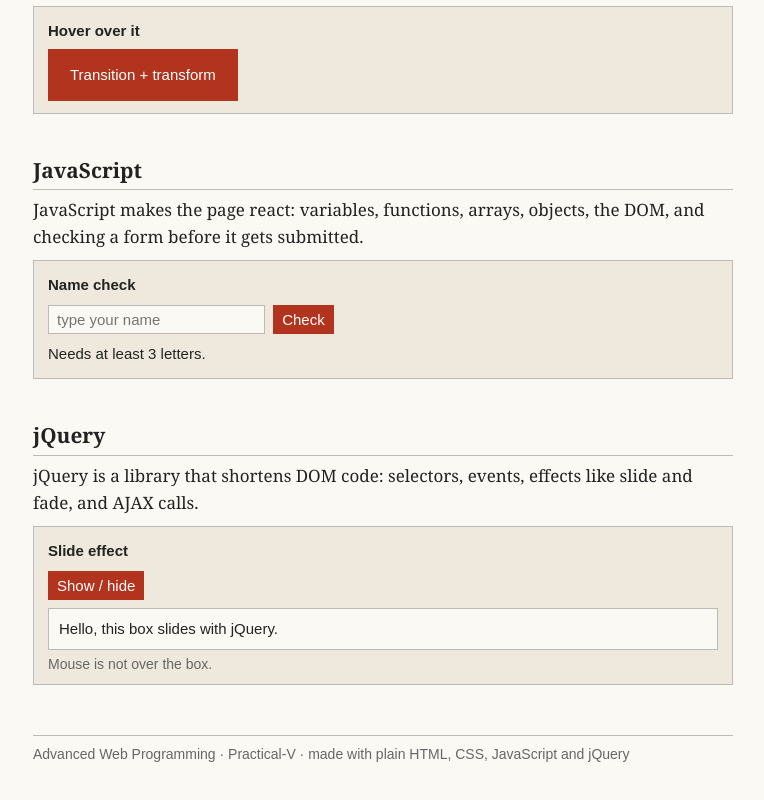
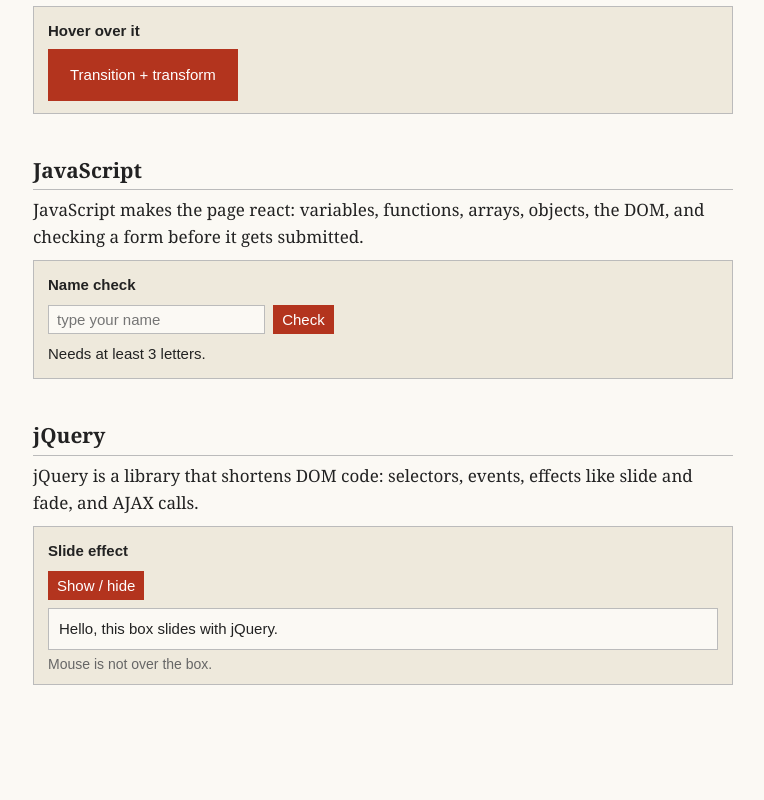
Before and after one commit to vscode5407/AWP-Class-Assignment, a plain HTML site: page index.html in a window 1280 px wide. Shown: the part 589-1389 px from the top of the page, without its empty margins (257-1021 px from the left). After the commit the page ends 1344 px from the top, so only its background shows below. Drawn offline with nearby package versions, Linux system fonts and the light colour scheme.

Commit message:
Add files via upload

```diff
--- a/index.html
+++ b/index.html
@@ -112,7 +112,6 @@
     <div id="hv" class="small">Mouse is not over the box.</div>
   </div>
 
-  <footer class="small">Advanced Web Programming · Practical-V · made with plain HTML, CSS, JavaScript and jQuery</footer>
 </div>
 
 <script src="https://code.jquery.com/jquery-3.7.1.min.js"></script>
```
